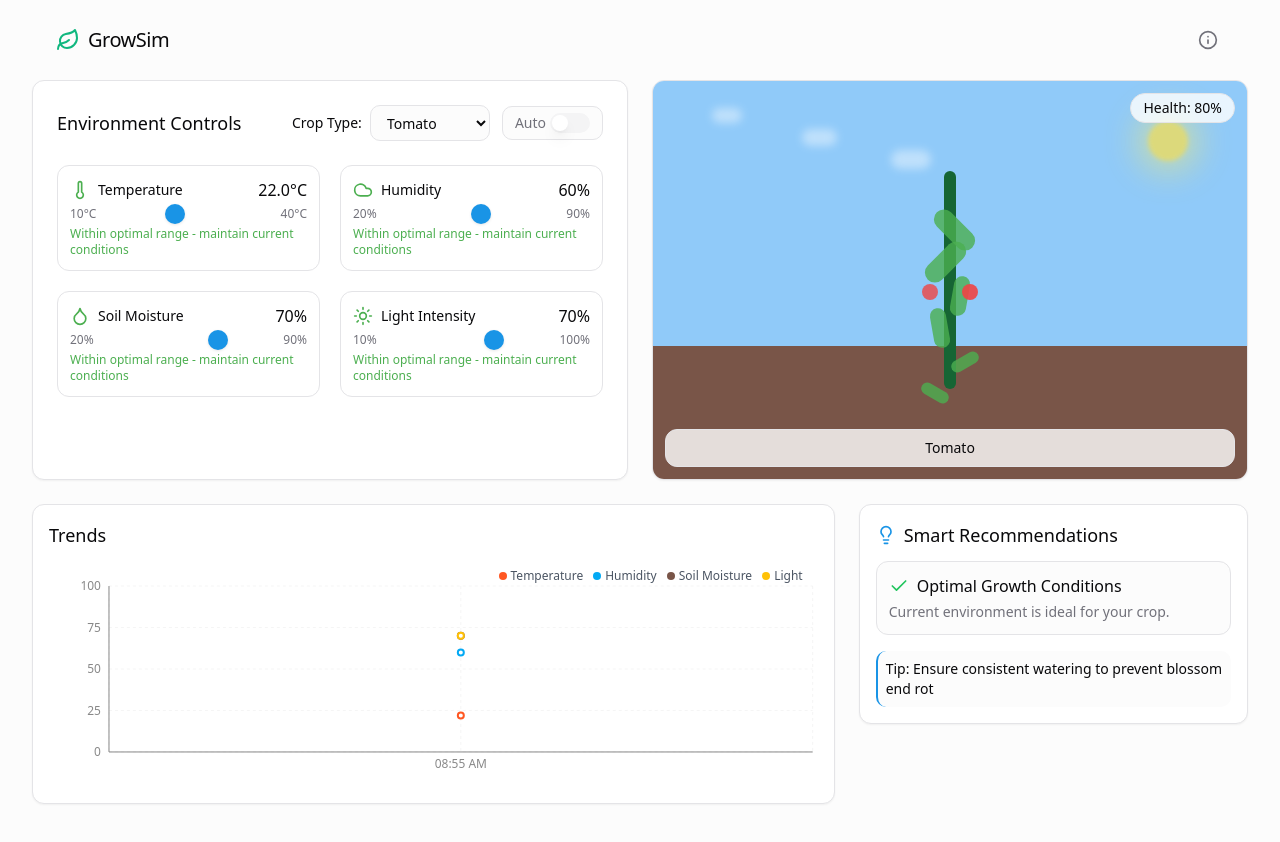
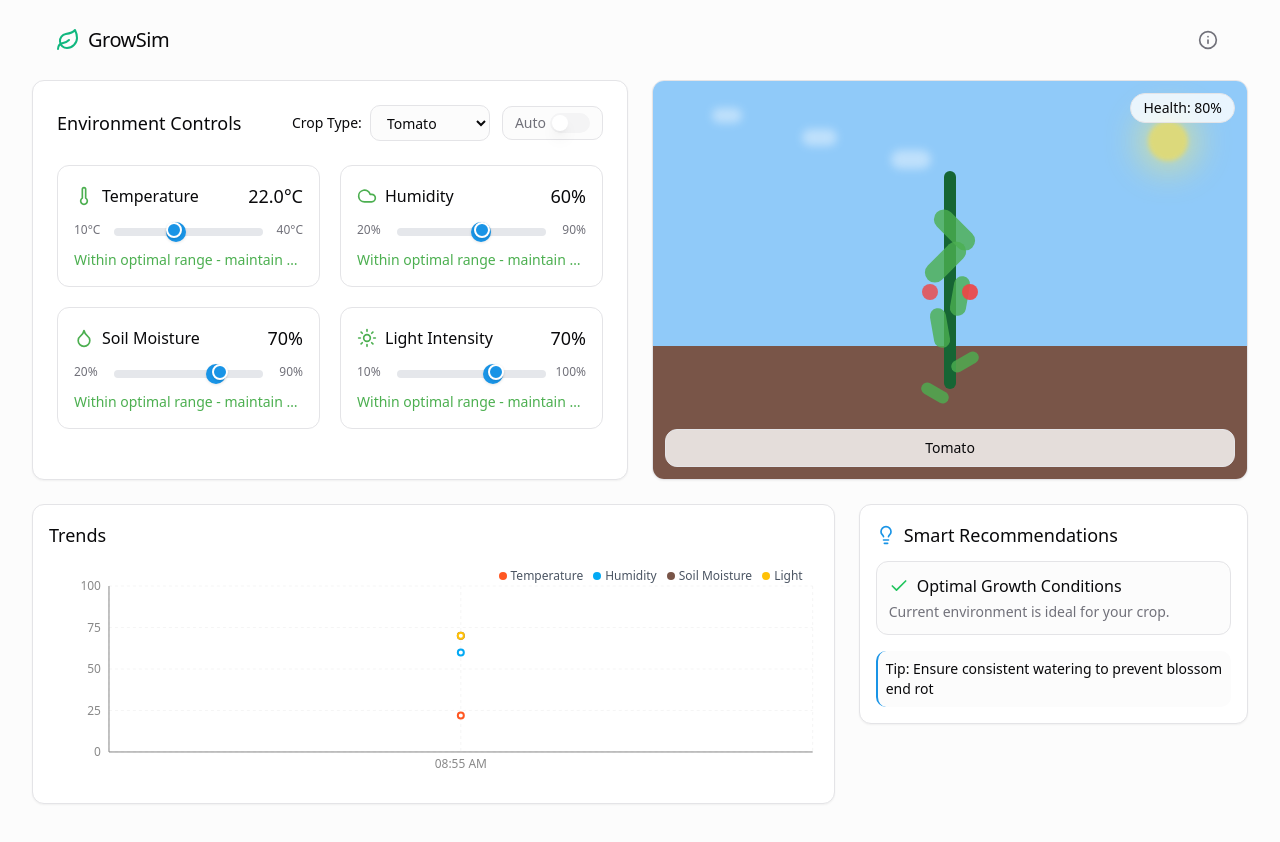
Before and after one commit to AbhiLohar/hack-project, a React (Vite) app: page / in a window 1280 px wide. Shown: the top 842 px of the page. Built offline with nearby package versions, Linux system fonts and the light colour scheme.

Commit message:
Prevent content overflow
Ensure content does not overflow its container.

```diff
--- a/src/components/EnvironmentControls.tsx
+++ b/src/components/EnvironmentControls.tsx
@@ -1,6 +1,6 @@
 
 import React from 'react';
-import { Thermometer, Droplet, Cloud, Sun, Power } from 'lucide-react';
+import { Thermometer, Droplet, Cloud, Sun } from 'lucide-react';
 import { EnvironmentState } from '../utils/simulationLogic';
 import { crops } from '../utils/cropData';
 
@@ -123,26 +123,27 @@ const EnvironmentControls: React.FC<EnvironmentControlsProps> = ({
           </div>
         </div>
 
-        <div className="grid grid-cols-1 lg:grid-cols-2 gap-5">
+        <div className="grid grid-cols-1 md:grid-cols-2 gap-5">
           {controlItems.map((item) => (
             <div
               key={item.key}
-              className="border rounded-lg p-3 transition-all hover:shadow-sm"
+              className="border rounded-lg p-4 transition-all hover:shadow-sm bg-white"
             >
-              <div className="flex items-center mb-1 justify-between">
+              <div className="flex items-center justify-between mb-2">
                 <div className="flex items-center space-x-2">
                   <div className={getStatusColor(item.status)}>
                     {item.icon}
                   </div>
-                  <span className="font-medium text-sm">{item.name}</span>
+                  <span className="font-medium">{item.name}</span>
                 </div>
-                <div className="text-base font-medium">
+                <div className="text-lg font-medium">
                   {state[item.key].toFixed(item.key === 'temperature' ? 1 : 0)}{item.unit}
                 </div>
               </div>
 
-              <div className="flex items-center space-x-2 mb-1">
+              <div className="flex items-center mb-2">
                 <span className="text-xs text-muted-foreground w-8">{item.min}{item.unit}</span>
+                <div className="relative flex-grow mx-2">
                   <input
                     type="range"
                     min={item.min}
@@ -150,12 +151,20 @@ const EnvironmentControls: React.FC<EnvironmentControlsProps> = ({
                     step={item.step}
                     value={state[item.key]}
                     onChange={(e) => onParameterChange(item.key, parseFloat(e.target.value))}
-                  className="flex-grow"
+                    className="w-full"
                   />
+                  <div
+                    className="absolute top-1/2 transform -translate-y-1/2 w-4 h-4 bg-primary rounded-full border-2 border-white shadow"
+                    style={{
+                      left: `${((state[item.key] - item.min) / (item.max - item.min)) * 100}%`,
+                      marginLeft: "-8px" // Center the thumb
+                    }}
+                  />
+                </div>
                 <span className="text-xs text-muted-foreground w-8 text-right">{item.max}{item.unit}</span>
               </div>
 
-              <div className={`text-xs ${getStatusColor(item.status)} mt-1`}>
+              <div className={`text-sm ${getStatusColor(item.status)} mt-2 truncate`}>
                 {item.message}
               </div>
             </div>
--- a/src/index.css
+++ b/src/index.css
@@ -78,6 +78,7 @@
     -webkit-font-smoothing: antialiased;
     -moz-osx-font-smoothing: grayscale;
     text-rendering: optimizeLegibility;
+    overflow-x: hidden;
   }
 
   body {
@@ -92,7 +93,7 @@
 
   /* Custom slider styling */
   input[type="range"] {
-    @apply appearance-none bg-transparent cursor-pointer h-2 rounded-full;
+    @apply appearance-none bg-transparent cursor-pointer h-2 rounded-full bg-gray-200;
   }
 
   input[type="range"]::-webkit-slider-thumb {
@@ -114,4 +115,20 @@
   .glass {
     @apply bg-white/80 backdrop-blur-md border border-white/20;
   }
+
+  /* Prevent overflow issues */
+  .overflow-wrap-anywhere {
+    overflow-wrap: anywhere;
+    word-break: break-word;
+  }
+
+  /* Custom control card */
+  .control-card {
+    @apply border rounded-lg p-4 bg-white shadow-sm;
+  }
+
+  /* Custom status message */
+  .status-message {
+    @apply text-sm mt-1 truncate;
+  }
 }
--- a/src/pages/Index.tsx
+++ b/src/pages/Index.tsx
@@ -57,7 +57,7 @@ const Index = () => {
 
   return (
     <div className="min-h-screen bg-background">
-      <div className="max-w-7xl mx-auto px-4 sm:px-6 lg:px-8">
+      <div className="max-w-7xl mx-auto px-4 sm:px-6 lg:px-8 pb-12">
         <Header />
 
         <main className="pb-12">
@@ -83,7 +83,7 @@ const Index = () => {
             <div>
               <RecommendationPanel
                 recommendations={recommendations}
-                healthScore={state.healthScore}
+                healthScore={state.healthScore || 0}
               />
             </div>
           </div>
```
Lines whose indentation alone changed are shown as unchanged.
